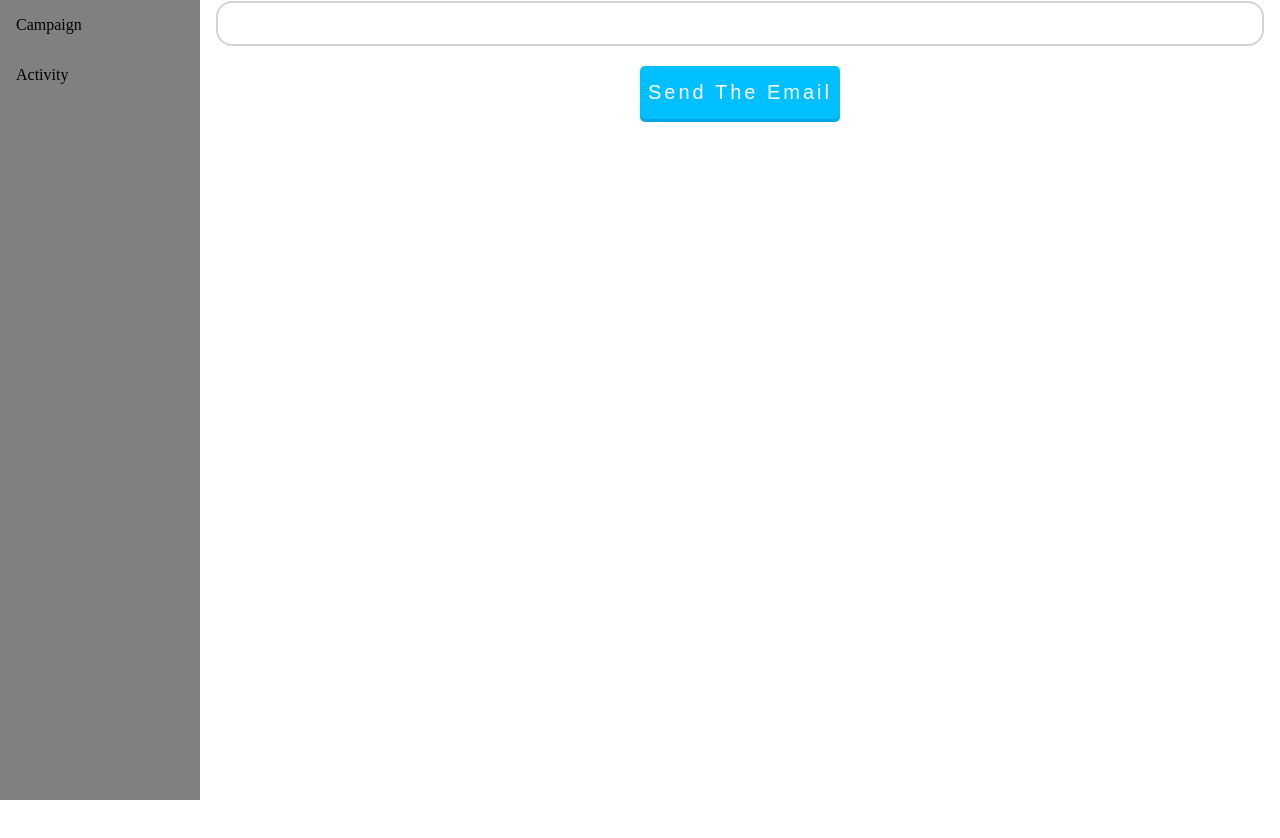
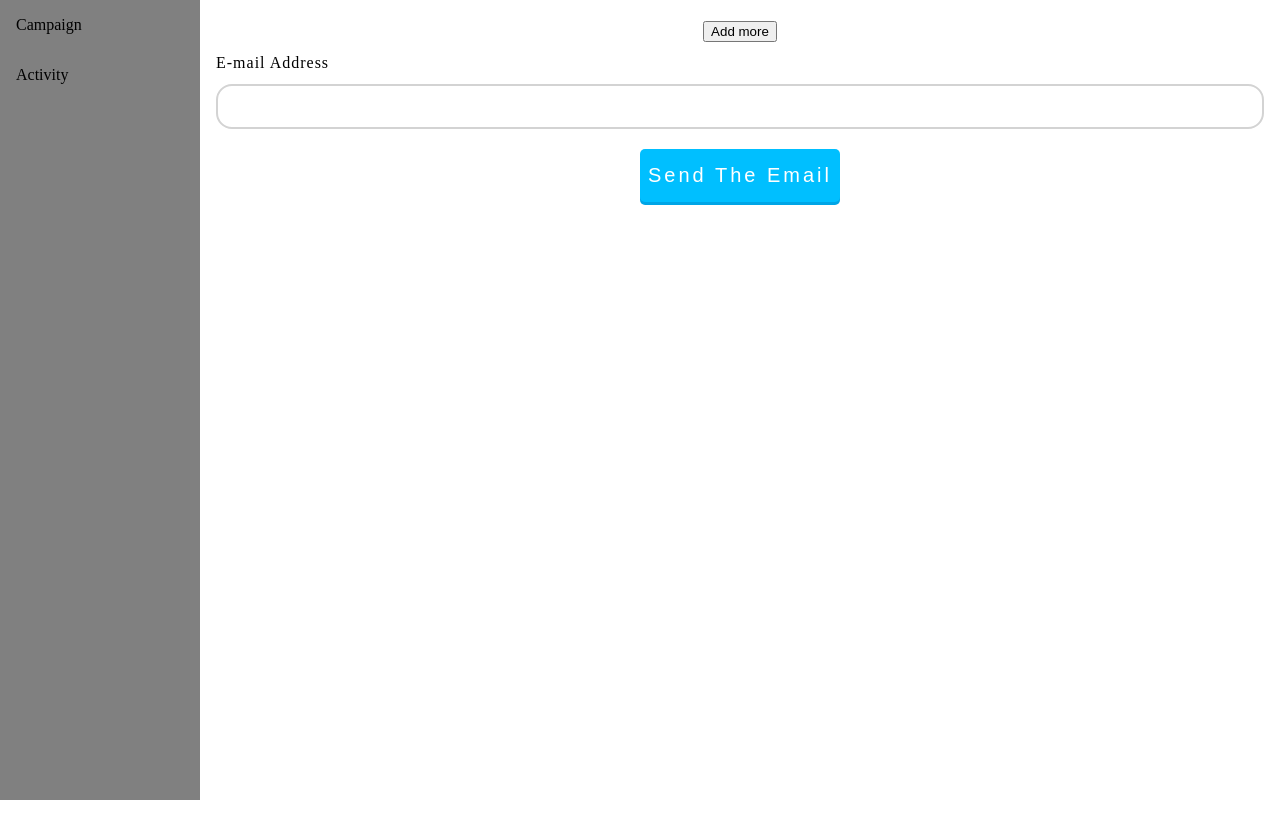
Before and after one commit to gkawin/fastwork-email-service, a Next.js app in the folder webapp/: page /campaign in a window 1280 px wide. Shown: the top 838 px of the page. Built offline with nearby package versions, Linux system fonts and the light colour scheme.

Commit message:
add more row

```diff
--- a/webapp/components/sending-form/FormContainer.js
+++ b/webapp/components/sending-form/FormContainer.js
@@ -13,7 +13,8 @@ export default class FormContainer extends React.PureComponent {
     this.setState({ input: { [name]: value } })
   }
 
-  onSubmitForm = async () => {
+  onSubmitForm = async (e) => {
+    e.preventDefault()
     console.log(await submitCampaign(JSON.stringify(this.state.input)))
   }
 
--- a/webapp/components/sending-form/FormSubmit.js
+++ b/webapp/components/sending-form/FormSubmit.js
@@ -29,7 +29,6 @@ export default class FormSubmit extends React.PureComponent {
           onChange={this.onChange}
           name='email.input'
         />
-        <Button>Send The Email</Button>
       </form>
     )
   }
--- a/webapp/pages/campaign.js
+++ b/webapp/pages/campaign.js
@@ -1,16 +1,59 @@
 
 import React from 'react'
-import { FormContainer, FormSubmit } from '../components/sending-form'
+import cx from 'classnames'
 
-export default function Campaign() {
-	return (
-		<FormContainer>
-			{({ onChange, onSubmit }) => (
-				<FormSubmit
-					onChange={onChange}
-					onSubmit={onSubmit}
-				/>
-			)}
-		</FormContainer>
+import { FormContainer } from '../components/sending-form'
+import { Button, Input } from '../components/elements'
+
+
+export default class Campaign extends React.PureComponent {
+	state = { mails: [{ name: '' }], disabledButton: false }
+
+	static MAX_ROWS = 5
+
+	onAddMailInput = (name) => () => this.setState((state) => {
+		const hasMaximum = state.mails.length === Campaign.MAX_ROWS
+		const mails = hasMaximum ? state.mails : state.mails.concat([{ name }])
+		return { mails, disabledButton: hasMaximum }
+	})
+
+	renderButtonAddRow = () => {
+		const classes = cx('campaign__button-row', {
+			disabled: this.state.disabledButton
+		})
+		return (
+			<Button
+				className={classes}
+				onClick={this.onAddMailInput('fooo')}
+				disabled={this.state.disabledButton}
+			>
+				Add more
+			</Button>
+		)
+	}
+
+	renderInput = ({ onChange }) => (item, idx) => (
+		<div key={idx} style={{ marginBottom: '5px' }}>
+			<Input
+				type='email'
+				label='E-mail Address'
+				name={`email-${idx}`}
+				onChange={onChange}
+			/>
+		</div>
 	)
+
+	render() {
+		return (
+			<FormContainer>
+				{({ onChange, onSubmit }) => (
+					<div>
+						{this.renderButtonAddRow()}
+						{this.state.mails.map(this.renderInput({ onChange }))}
+						<Button>Send The Email</Button>
+					</div>
+				)}
+			</FormContainer>
+		)
+	}
 }
```
Also changed, not shown: webapp/pages/activity.js (added, +11 -0 lines).
